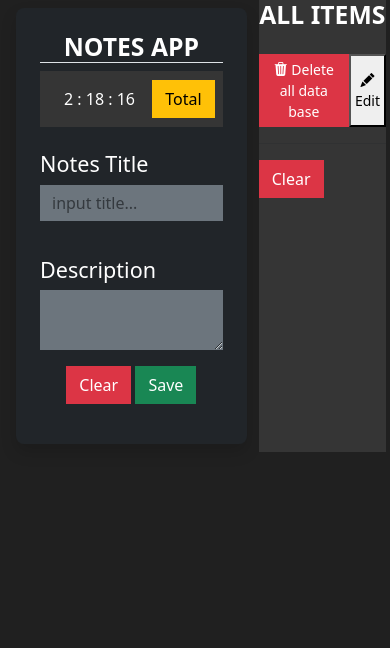
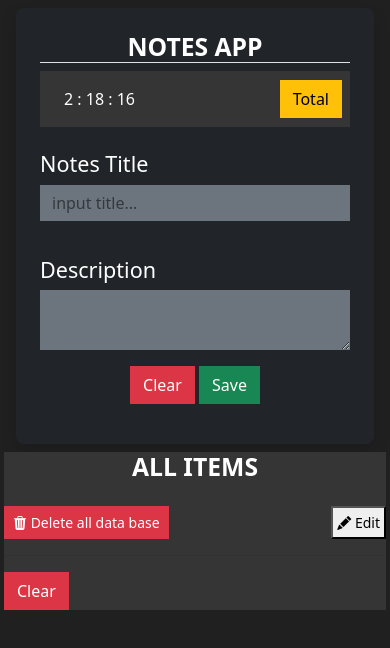
Before and after one commit to hridesh-bharati/todos, a plain HTML site: page index.html in a window 390 px wide. Drawn offline with nearby package versions, Linux system fonts and the light colour scheme.

Commit message:
Update index.html

```diff
--- a/index.html
+++ b/index.html
@@ -12,7 +12,7 @@
 
 <body class="bg-dark1">
     <div class="row mx-1 px-0">
-        <div class="col-8">
+        <div class="col-md-8">
             <div class="container rounded-3 shadow bg-dark text-white my-2 p-4">
                 <h2 class="text-center border-bottom fw-bolder">NOTES APP</h2>
                 <div class="bg-dark2 d-flex justify-content-between px-2 align-items-center ">
@@ -40,7 +40,7 @@
                 </div>
             </div>
         </div>
-        <div class="col-4 bg-dark2 px-0 small ">
+        <div class="col-md-4 bg-dark2 px-0 small ">
             <h2 class="text-center text-white fw-bolder pb-3">ALL ITEMS</h2>
             <div class="d-flex justify-content-between">
                 <button class="btn btn-danger rounded-0 btn-sm" onclick="localStorage.clear()"> <i
```
